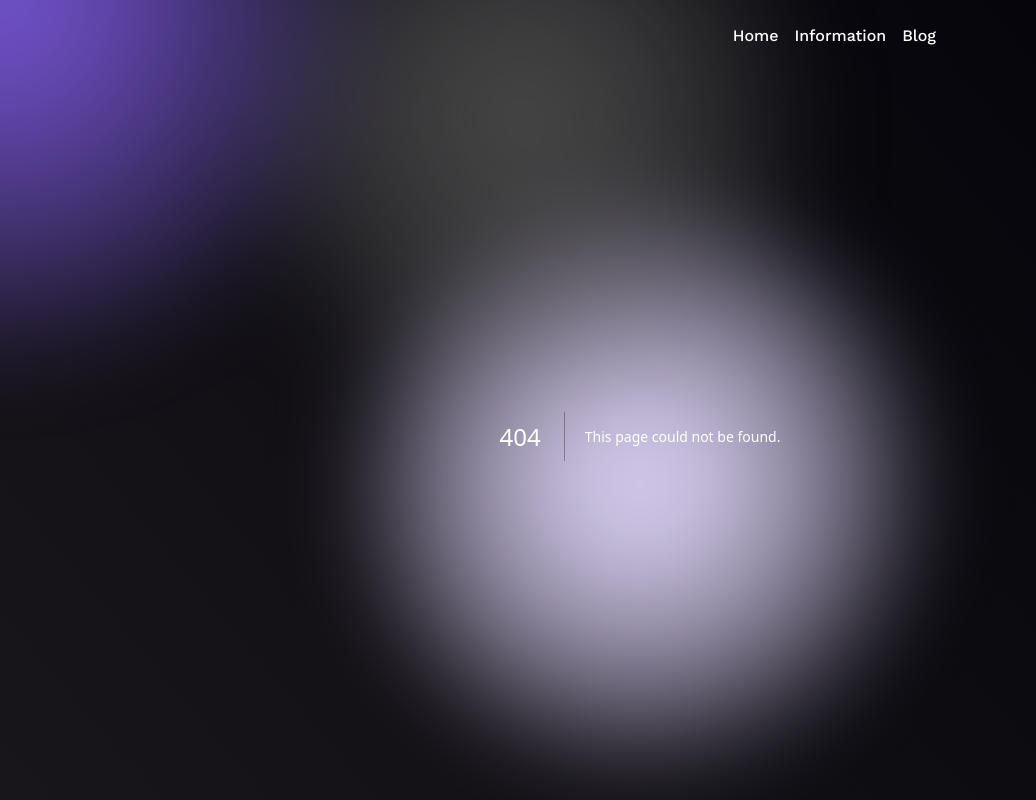
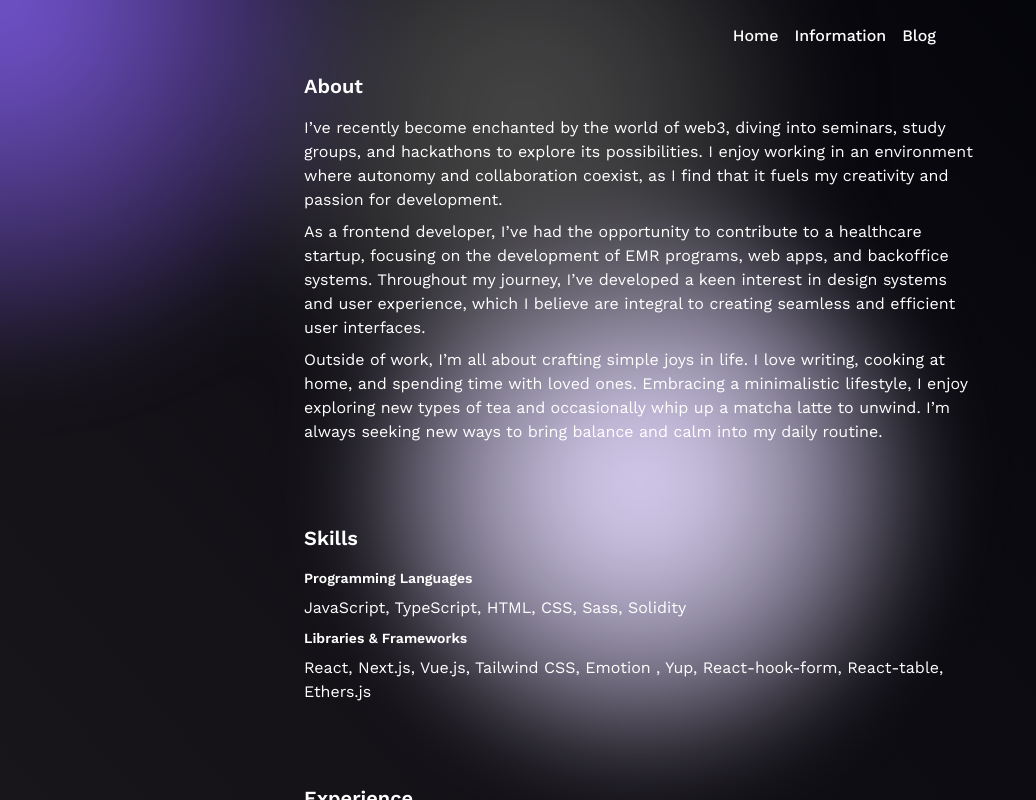
Before and after one commit to YeonhaPark/website, a Next.js app: page /resume in a window 1280 px wide. Before the commit this address had no page. Shown: the whole page, without its empty margins (0-1036 px from the left). Built offline with nearby package versions, Linux system fonts and the light colour scheme; a web font is replaced by a local one.

Commit message:
feat: resume

```diff
--- /dev/null
+++ b/app/resume/page.tsx
@@ -0,0 +1,88 @@
+import Tag from "@/components/tag"
+import { about, experience, education, skills, languages } from "@/constants"
+export default function Page() {
+    return <div>
+        <main>
+            <section id={"about"} className={'mb-20'}>
+                <div className={"text-xl font-semibold mb-4"}><h2>About</h2></div>
+                <div>
+                    {about.map((el: string, idx: number) => <p key={idx} className={"mb-2"}>{el}</p>)}
+                </div>
+            </section>
+            <section id={"skills"} className={'mb-20'}>
+                <div className={"text-xl font-semibold mb-4"}><h2>Skills</h2></div>
+                <div>
+                    <ul>
+                        {skills.map(el => <li key={el.title} className={'mb-2'}>
+                            <div >
+                                    <h3 className={'mb-2 font-semibold text-sm'}>
+                                        {el.title}
+                                    </h3>
+                                    <p>{el.description}</p>
+                            </div>
+                        </li>)}
+                    </ul>
+                </div>
+            </section>
+            <section id={"experience"} className={'mb-20'}>
+                <div className={"text-xl font-semibold mb-4"}><h2>Experience</h2></div>
+                <div>
+                    <ul>
+                        {experience.map(el => <li key={el.year} className={'mb-2'}>
+                            <div
+                                key={el.year}
+                                className={"group relative grid mb-10 transition-all sm:grid-cols-8 sm:gap-8 md:gap-4 lg:hover:!opacity-100 lg:group-hover/list:opacity-50"}>
+                                <header className={"text-xs mt-1"}>
+                                    {el.year}
+                                </header>
+                                <div className={"sm:col-span-6"}>
+                                    <h3 className={"font-semibold text-sm mb-1"}>
+                                        {el.role}
+                                    </h3>
+                                    <pre className={"text-sm mb-5"}>{el.description}</pre>
+                                    {el.skills ? <ul className="flex gap-2">
+                                        {el.skills.map((el: string) => <Tag key={el} title={el}/>)}
+                                    </ul>: null}
+                                </div>
+                            </div>
+                        </li>)}
+                    </ul>
+                </div>
+            </section>
+            <section id={"education"} className={'mb-20'}>
+                <div className={"text-xl font-semibold mb-4"}><h2>Education</h2></div>
+                <div>
+                    <ul>
+                        {education.map(el => <li
+                            className={"\"group mb-2 relative grid pb-1 transition-all sm:grid-cols-8 sm:gap-8 md:gap-4 lg:hover:!opacity-100 lg:group-hover/list:opacity-50\""}>
+                            <header className={"text-xs mt-1"}>
+                                {el.year}
+                            </header>
+                            <div key={el.year} className={"sm:col-span-6"}>
+                                <h3 className={"font-semibold text-sm mb-1"}>
+                                    {el.title}
+                                </h3>
+                                <p>{el.description}</p></div>
+                        </li>)}
+                    </ul>
+                </div>
+            </section>
+            <section id={"languages"}  className={'mb-24'}>
+                <div className={"text-xl font-semibold mb-4"}><h2>Languages</h2></div>
+                <div>
+                    <ul>
+                        {languages.map(el => <li
+                            key={el.title}
+                            className={"\"group relative grid pb-1 transition-all sm:grid-cols-8 sm:gap-8 md:gap-4 lg:hover:!opacity-100 lg:group-hover/list:opacity-50\""}>
+                            <header className={"text-xs mt-1"}>
+                                {el.title}
+                            </header>
+                            <div className={"sm:col-span-6"}>
+                                <p>{el.description}</p></div>
+                        </li>)}
+                    </ul>
+                </div>
+            </section>
+        </main>
+    </div>
+}
```
